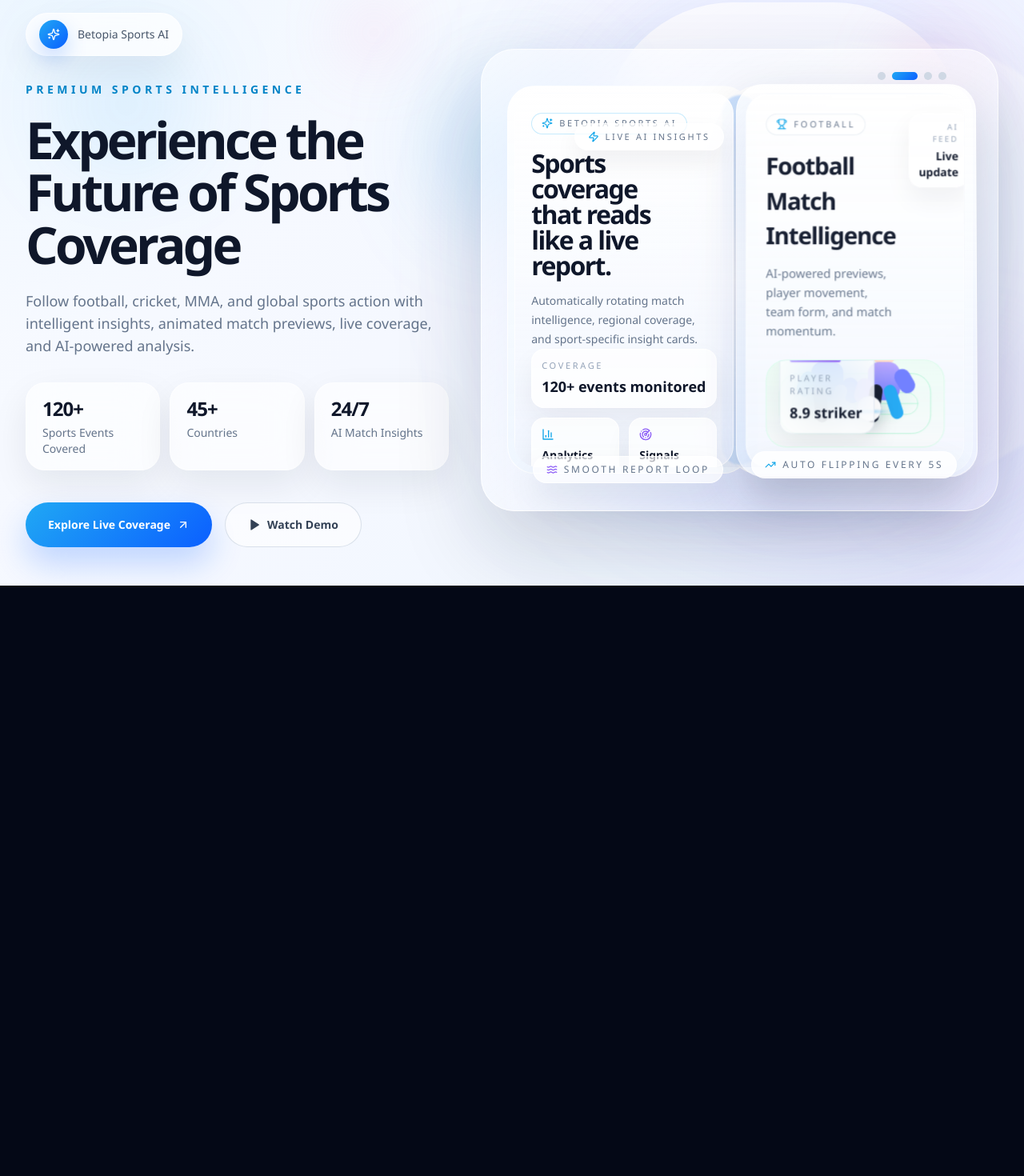
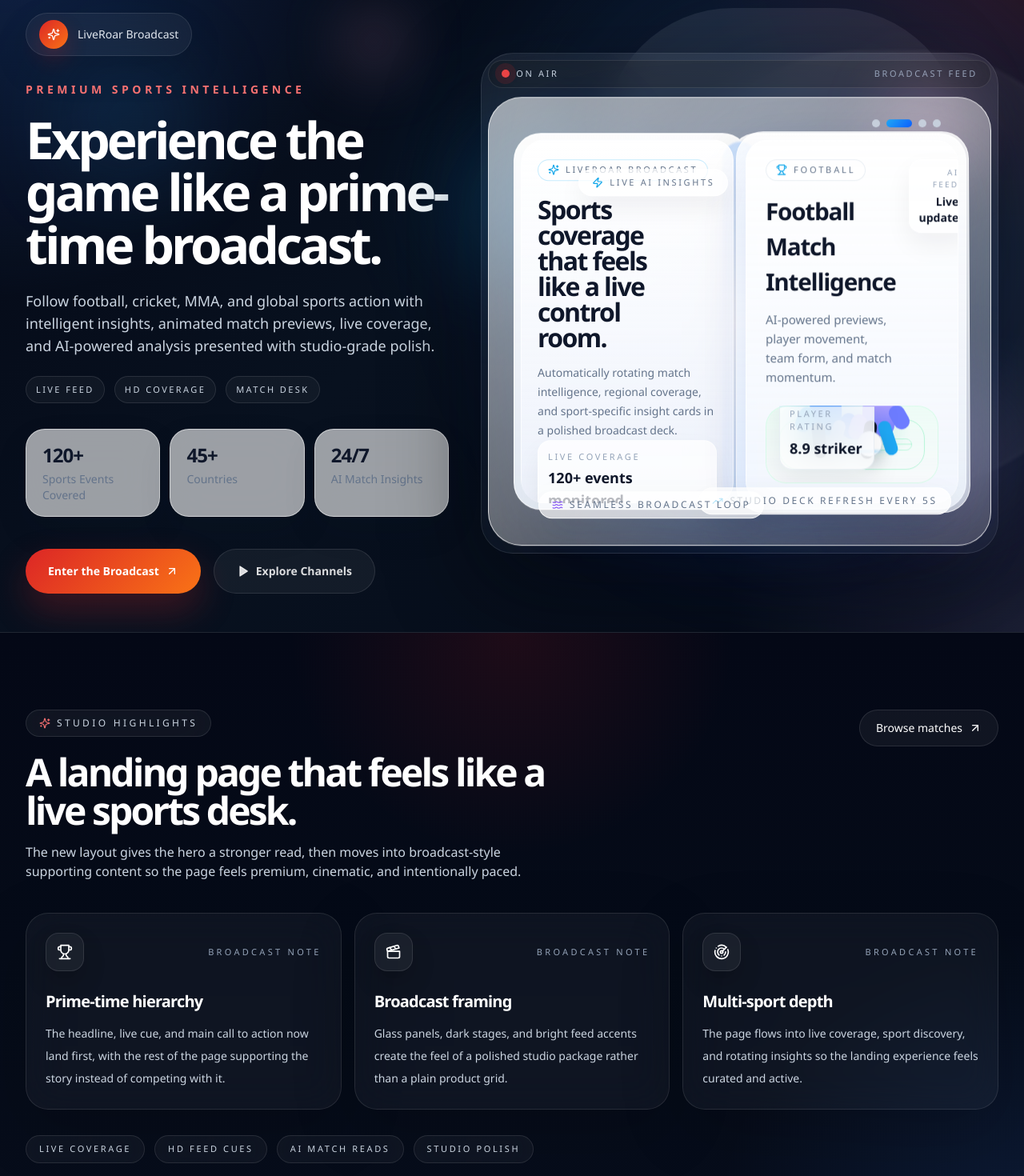
Before and after one commit to ArProvat/LiveRoar, a Next.js app in the folder frontend/: page / in a window 1280 px wide. Shown: the part 160-1630 px from the top of the page at 80% size. Before the commit the page ends 892 px from the top, so only its background shows below. Built offline with nearby package versions, Linux system fonts and the light colour scheme; no server answers.

Commit message:
Refactor code structure for improved readability and maintainability

```diff
--- a/frontend/src/app/layout.tsx
+++ b/frontend/src/app/layout.tsx
@@ -55,7 +55,7 @@
 }) {
   return (
     <html lang="en">
-      <body className="bg-[#040816] text-white antialiased">
+      <body className="antialiased">
         <Navbar />
         <div className="pt-16">{children}</div>
       </body>
--- a/frontend/src/app/page.tsx
+++ b/frontend/src/app/page.tsx
@@ -1,9 +1,137 @@
+import type { ComponentType } from "react";
+import { ArrowUpRight, Clapperboard, Radar, Sparkles, Trophy } from "lucide-react";
+import SportsCarousel from "@/components/SportsCarousel";
 import { HeroSection } from "@/components/landing/AnimatedSportsBook";
+
+interface BroadcastCardProps {
+  icon: ComponentType<{ className?: string }>;
+  title: string;
+  description: string;
+  tone: string;
+}
+
+const broadcastCards = [
+  {
+    icon: Trophy,
+    title: "Prime-time hierarchy",
+    description:
+      "The headline, live cue, and main call to action now land first, with the rest of the page supporting the story instead of competing with it.",
+    tone: "from-red-500/30 to-orange-500/10",
+  },
+  {
+    icon: Clapperboard,
+    title: "Broadcast framing",
+    description:
+      "Glass panels, dark stages, and bright feed accents create the feel of a polished studio package rather than a plain product grid.",
+    tone: "from-sky-500/25 to-cyan-500/10",
+  },
+  {
+    icon: Radar,
+    title: "Multi-sport depth",
+    description:
+      "The page flows into live coverage, sport discovery, and rotating insights so the landing experience feels curated and active.",
+    tone: "from-violet-500/25 to-fuchsia-500/10",
+  },
+] satisfies BroadcastCardProps[];
+
+const signalPills = [
+  "Live coverage",
+  "HD feed cues",
+  "AI match reads",
+  "Studio polish",
+];
+
+function BroadcastCard({ icon: Icon, title, description, tone }: BroadcastCardProps) {
+  return (
+    <article className="group relative overflow-hidden rounded-[28px] border border-white/10 bg-white/[0.04] p-6 shadow-[0_24px_80px_rgba(0,0,0,0.18)] backdrop-blur-xl transition-transform duration-300 hover:-translate-y-1">
+      <div className={`absolute inset-0 bg-gradient-to-br ${tone} opacity-0 transition-opacity duration-300 group-hover:opacity-100`} />
+      <div className="relative">
+        <div className="flex items-center justify-between gap-4">
+          <div className="flex h-12 w-12 items-center justify-center rounded-2xl border border-white/10 bg-white/5 text-white shadow-[0_14px_28px_rgba(0,0,0,0.18)]">
+            <Icon className="h-5 w-5 text-white" />
+          </div>
+          <span className="text-[11px] uppercase tracking-[0.3em] text-slate-400">Broadcast note</span>
+        </div>
+        <h3 className="mt-6 text-xl font-semibold tracking-[-0.04em] text-white">{title}</h3>
+        <p className="mt-3 text-sm leading-7 text-slate-300">{description}</p>
+      </div>
+    </article>
+  );
+}
+
+function SignalPill({ label }: { label: string }) {
+  return (
+    <span className="inline-flex items-center rounded-full border border-white/10 bg-white/[0.04] px-4 py-2 text-[11px] uppercase tracking-[0.24em] text-slate-300 backdrop-blur-xl">
+      {label}
+    </span>
+  );
+}
 
 export default function Home() {
   return (
-    <main className="min-h-screen overflow-hidden bg-[#F8FBFF] text-slate-900">
+    <main className="min-h-screen overflow-hidden bg-[#040816] text-white">
       <HeroSection />
+
+      <section className="relative border-t border-white/10 bg-[linear-gradient(180deg,#040816_0%,#050b18_52%,#070d1b_100%)] py-20 sm:py-24">
+        <div className="pointer-events-none absolute inset-0 bg-[radial-gradient(circle_at_top,rgba(220,38,38,0.12),transparent_28%),radial-gradient(circle_at_bottom_right,rgba(59,130,246,0.12),transparent_26%)]" />
+        <div className="relative mx-auto max-w-7xl px-4 sm:px-6 lg:px-8">
+          <div className="flex flex-col gap-6 lg:flex-row lg:items-end lg:justify-between">
+            <div className="max-w-2xl">
+              <div className="inline-flex items-center gap-2 rounded-full border border-white/10 bg-white/[0.05] px-4 py-2 text-xs uppercase tracking-[0.28em] text-slate-300 backdrop-blur-xl">
+                <Sparkles className="h-3.5 w-3.5 text-red-400" />
+                Studio highlights
+              </div>
+              <h2 className="mt-5 text-3xl font-semibold tracking-[-0.06em] text-white sm:text-4xl lg:text-5xl">
+                A landing page that feels like a live sports desk.
+              </h2>
+              <p className="mt-4 max-w-2xl text-sm leading-7 text-slate-300 sm:text-base">
+                The new layout gives the hero a stronger read, then moves into broadcast-style supporting content so the page
+                feels premium, cinematic, and intentionally paced.
+              </p>
+            </div>
+
+            <a
+              href="/matches"
+              className="group inline-flex items-center gap-2 self-start rounded-full border border-white/10 bg-white/[0.05] px-5 py-3 text-sm font-medium text-white transition hover:border-white/20 hover:bg-white/[0.08]"
+            >
+              Browse matches
+              <ArrowUpRight className="h-4 w-4 transition-transform group-hover:-translate-y-0.5 group-hover:translate-x-0.5" />
+            </a>
+          </div>
+
+          <div className="mt-10 grid gap-4 md:grid-cols-3">
+            {broadcastCards.map((card) => (
+              <BroadcastCard key={card.title} {...card} />
+            ))}
+          </div>
+
+          <div className="mt-8 flex flex-wrap gap-3">
+            {signalPills.map((pill) => (
+              <SignalPill key={pill} label={pill} />
+            ))}
+          </div>
+        </div>
+      </section>
+
+      <section className="border-t border-white/10 bg-[#050b18]">
+        <SportsCarousel />
+      </section>
+
+      <section className="border-t border-white/10 bg-[linear-gradient(180deg,#050b18_0%,#040816_100%)] py-12">
+        <div className="mx-auto flex max-w-7xl flex-col gap-4 px-4 sm:px-6 lg:flex-row lg:items-center lg:justify-between lg:px-8">
+          <div>
+            <p className="text-[11px] uppercase tracking-[0.34em] text-red-400/90">LiveRoar editorial desk</p>
+            <p className="mt-2 max-w-2xl text-sm leading-7 text-slate-400">
+              Fast-moving coverage, clear hierarchy, and a visual language that reads like a broadcast package on every screen.
+            </p>
+          </div>
+          <div className="flex flex-wrap gap-3">
+            <SignalPill label="24/7 updates" />
+            <SignalPill label="Multi-sport coverage" />
+            <SignalPill label="Premium motion" />
+          </div>
+        </div>
+      </section>
     </main>
   );
 }
--- a/frontend/src/components/landing/AnimatedSportsBook.tsx
+++ b/frontend/src/components/landing/AnimatedSportsBook.tsx
@@ -71,17 +71,17 @@
     <div className="flex flex-col gap-4 sm:flex-row">
       <a
         href={primaryHref}
-        className="group inline-flex h-14 items-center justify-center gap-2 rounded-full bg-[linear-gradient(135deg,#20A8F4,#0B5FFF)] px-7 text-sm font-semibold text-white shadow-[0_20px_40px_rgba(11,95,255,0.24)] transition-transform duration-300 hover:-translate-y-1"
+        className="group inline-flex h-14 items-center justify-center gap-2 rounded-full bg-[linear-gradient(135deg,#dc2626,#f97316)] px-7 text-sm font-semibold text-white shadow-[0_20px_45px_rgba(220,38,38,0.26)] transition-transform duration-300 hover:-translate-y-1"
       >
-        Explore Live Coverage
+        Enter the Broadcast
         <ArrowUpRight className="h-4 w-4 transition-transform duration-300 group-hover:translate-x-0.5 group-hover:-translate-y-0.5" />
       </a>
       <a
         href={secondaryHref}
-        className="inline-flex h-14 items-center justify-center gap-2 rounded-full border border-slate-300/70 bg-white/55 px-7 text-sm font-semibold text-slate-700 backdrop-blur-xl transition-colors duration-300 hover:border-slate-400 hover:bg-white/80"
+        className="inline-flex h-14 items-center justify-center gap-2 rounded-full border border-white/10 bg-white/5 px-7 text-sm font-semibold text-white/85 backdrop-blur-xl transition-colors duration-300 hover:border-white/20 hover:bg-white/10"
       >
         <Play className="h-4 w-4 fill-current" />
-        Watch Demo
+        Explore Channels
       </a>
     </div>
   );
@@ -348,18 +348,19 @@
                 <div>
                   <div className="inline-flex items-center gap-2 rounded-full border border-sky-200/80 bg-white/75 px-3 py-1 text-[11px] uppercase tracking-[0.24em] text-slate-500">
                     <Sparkles className="h-3.5 w-3.5 text-sky-500" />
-                    Betopia Sports AI
+                    LiveRoar Broadcast
                   </div>
                   <h2 className="mt-5 max-w-[12rem] text-2xl font-bold tracking-[-0.05em] text-slate-900 sm:text-[2rem]">
-                    Sports coverage that reads like a live report.
+                    Sports coverage that feels like a live control room.
                   </h2>
                   <p className="mt-4 max-w-[15rem] text-sm leading-6 text-slate-500">
-                    Automatically rotating match intelligence, regional coverage, and sport-specific insight cards.
+                    Automatically rotating match intelligence, regional coverage, and sport-specific insight cards in a
+                    polished broadcast deck.
                   </p>
                 </div>
                 <div className="grid gap-3">
                   <div className="rounded-2xl border border-white/80 bg-white/75 p-3 shadow-[0_16px_34px_rgba(15,23,42,0.06)]">
-                    <p className="text-[11px] uppercase tracking-[0.24em] text-slate-400">Coverage</p>
+                    <p className="text-[11px] uppercase tracking-[0.24em] text-slate-400">Live coverage</p>
                     <p className="mt-1 text-lg font-semibold text-slate-900">120+ events monitored</p>
                   </div>
                   <div className="grid grid-cols-2 gap-3">
@@ -396,11 +397,11 @@
           </div>
           <div className="absolute right-[8%] bottom-[7%] inline-flex items-center gap-2 rounded-full border border-white/80 bg-white/80 px-4 py-2 text-xs uppercase tracking-[0.22em] text-slate-500 shadow-[0_18px_40px_rgba(15,23,42,0.08)]">
             <TrendingUp className="h-3.5 w-3.5 text-sky-500" />
-            Auto flipping every 5s
+            Studio deck refresh every 5s
           </div>
           <div className="absolute left-[10%] bottom-[6%] inline-flex items-center gap-2 rounded-full border border-white/80 bg-white/70 px-4 py-2 text-xs uppercase tracking-[0.22em] text-slate-500 shadow-[0_18px_40px_rgba(15,23,42,0.08)]">
             <Waves className="h-3.5 w-3.5 text-violet-500" />
-            Smooth report loop
+            Seamless broadcast loop
           </div>
           <div className="absolute left-[18%] top-[16%] rounded-full border border-white/70 bg-white/75 px-4 py-2 text-[11px] uppercase tracking-[0.24em] text-slate-500 shadow-[0_14px_30px_rgba(15,23,42,0.06)]">
             <div className="flex items-center gap-2">
@@ -416,32 +417,39 @@
 
 export function HeroSection() {
   return (
-    <section className="relative isolate overflow-hidden bg-[#F8FBFF] pb-20 pt-12 sm:pb-24 sm:pt-16 lg:min-h-screen lg:pb-0">
-      <div className="absolute inset-0 bg-[radial-gradient(circle_at_top_left,rgba(234,245,255,0.95),transparent_34%),radial-gradient(circle_at_bottom_right,rgba(185,167,255,0.18),transparent_28%),linear-gradient(135deg,#F8FBFF_0%,#F5F8FF_48%,#EEF6FF_100%)]" />
-      <div className="absolute right-[-12%] top-[-4%] h-[52rem] w-[52rem] rounded-full bg-[radial-gradient(circle_at_center,rgba(185,167,255,0.22),rgba(185,167,255,0))] blur-3xl" />
-      <div className="absolute right-[-8%] top-[18%] h-[34rem] w-[34rem] rounded-[44%] border border-white/50 bg-white/35 blur-[2px]" />
-      <div className="absolute right-[6%] top-[12%] h-[28rem] w-[28rem] rounded-[36%] bg-[linear-gradient(160deg,rgba(255,255,255,0.72),rgba(234,245,255,0.24))] shadow-[0_20px_100px_rgba(32,168,244,0.08)]" />
+    <section className="relative isolate overflow-hidden bg-[#040816] pb-20 pt-12 sm:pb-24 sm:pt-16 lg:min-h-screen lg:pb-0">
+      <div className="absolute inset-0 bg-[radial-gradient(circle_at_top_left,rgba(59,130,246,0.22),transparent_30%),radial-gradient(circle_at_top_right,rgba(220,38,38,0.18),transparent_26%),radial-gradient(circle_at_bottom_right,rgba(185,167,255,0.12),transparent_24%),linear-gradient(135deg,#040816_0%,#08111f_46%,#050b18_100%)]" />
+      <div className="absolute inset-x-0 top-0 h-px bg-gradient-to-r from-transparent via-white/15 to-transparent" />
+      <div className="absolute right-[-12%] top-[-4%] h-[52rem] w-[52rem] rounded-full bg-[radial-gradient(circle_at_center,rgba(59,130,246,0.18),rgba(59,130,246,0))] blur-3xl" />
+      <div className="absolute right-[-8%] top-[18%] h-[34rem] w-[34rem] rounded-[44%] border border-white/10 bg-white/5 blur-[2px]" />
+      <div className="absolute right-[6%] top-[12%] h-[28rem] w-[28rem] rounded-[36%] bg-[linear-gradient(160deg,rgba(255,255,255,0.08),rgba(255,255,255,0.02))] shadow-[0_20px_100px_rgba(0,0,0,0.2)]" />
       <FloatingOrb className="sports-book-orb sports-book-orb-blue absolute left-[8%] top-[22%] h-28 w-28 rounded-full blur-3xl" />
       <FloatingOrb className="sports-book-orb sports-book-orb-pink absolute left-[34%] top-[14%] h-16 w-16 rounded-full blur-2xl" />
       <FloatingOrb className="sports-book-orb sports-book-orb-purple absolute right-[18%] bottom-[18%] h-24 w-24 rounded-full blur-3xl" />
 
       <div className="relative mx-auto flex max-w-7xl flex-col gap-12 px-4 sm:px-6 lg:flex-row lg:items-center lg:gap-10 lg:px-8 lg:py-12">
         <div className="w-full lg:w-[45%]">
-          <div className="inline-flex items-center gap-3 rounded-full border border-white/70 bg-white/75 px-4 py-2 text-sm font-medium text-slate-600 shadow-[0_18px_45px_rgba(17,24,39,0.06)] backdrop-blur-xl">
-            <div className="flex h-9 w-9 items-center justify-center rounded-full bg-[linear-gradient(135deg,#20A8F4,#0B5FFF)] text-white shadow-[0_12px_26px_rgba(11,95,255,0.22)]">
+          <div className="inline-flex items-center gap-3 rounded-full border border-white/10 bg-white/[0.05] px-4 py-2 text-sm font-medium text-slate-200 shadow-[0_18px_45px_rgba(0,0,0,0.12)] backdrop-blur-xl">
+            <div className="flex h-9 w-9 items-center justify-center rounded-full bg-[linear-gradient(135deg,#dc2626,#f97316)] text-white shadow-[0_12px_26px_rgba(220,38,38,0.22)]">
               <Sparkles className="h-4 w-4" />
             </div>
-            Betopia Sports AI
+            LiveRoar Broadcast
           </div>
 
           <div className="mt-8 max-w-2xl sports-hero-copy">
-            <p className="text-sm font-semibold uppercase tracking-[0.32em] text-sky-600">Premium Sports Intelligence</p>
-            <h1 className="mt-5 text-[34px] font-black leading-[1.02] tracking-[-0.06em] text-slate-900 sm:text-[44px] lg:text-[64px]">
-              Experience the Future of Sports Coverage
+            <p className="text-sm font-semibold uppercase tracking-[0.32em] text-red-400">Premium Sports Intelligence</p>
+            <h1 className="mt-5 text-[34px] font-black leading-[1.02] tracking-[-0.06em] text-white sm:text-[44px] lg:text-[64px]">
+              Experience the game like a prime-time broadcast.
             </h1>
-            <p className="mt-6 max-w-xl text-base leading-8 text-slate-500 sm:text-lg">
-              Follow football, cricket, MMA, and global sports action with intelligent insights, animated match previews, live coverage, and AI-powered analysis.
+            <p className="mt-6 max-w-xl text-base leading-8 text-slate-300 sm:text-lg">
+              Follow football, cricket, MMA, and global sports action with intelligent insights, animated match previews,
+              live coverage, and AI-powered analysis presented with studio-grade polish.
             </p>
+            <div className="mt-6 flex flex-wrap gap-3 text-[11px] uppercase tracking-[0.22em] text-slate-300">
+              <span className="rounded-full border border-white/10 bg-white/[0.04] px-3 py-2">Live feed</span>
+              <span className="rounded-full border border-white/10 bg-white/[0.04] px-3 py-2">HD coverage</span>
+              <span className="rounded-full border border-white/10 bg-white/[0.04] px-3 py-2">Match desk</span>
+            </div>
           </div>
 
           <div className="mt-8 grid gap-3 sm:grid-cols-3">
@@ -456,7 +464,16 @@
         </div>
 
         <div className="w-full lg:w-[55%]">
-          <AnimatedSportsBook />
+          <div className="mx-auto max-w-[760px] rounded-[40px] border border-white/10 bg-[linear-gradient(180deg,rgba(255,255,255,0.07),rgba(255,255,255,0.03))] p-2 shadow-[0_40px_120px_rgba(0,0,0,0.45)] backdrop-blur-xl">
+            <div className="mb-3 flex items-center justify-between rounded-full border border-white/10 bg-black/20 px-4 py-2 text-[11px] uppercase tracking-[0.24em] text-slate-300 backdrop-blur-xl">
+              <span className="inline-flex items-center gap-2">
+                <span className="h-2.5 w-2.5 rounded-full bg-red-500 shadow-[0_0_0_8px_rgba(220,38,38,0.14)]" />
+                On Air
+              </span>
+              <span className="text-slate-400">Broadcast feed</span>
+            </div>
+            <AnimatedSportsBook />
+          </div>
         </div>
       </div>
     </section>
```
Also changed, not shown: 1 other file (tests, documents, lock files or other folders).
